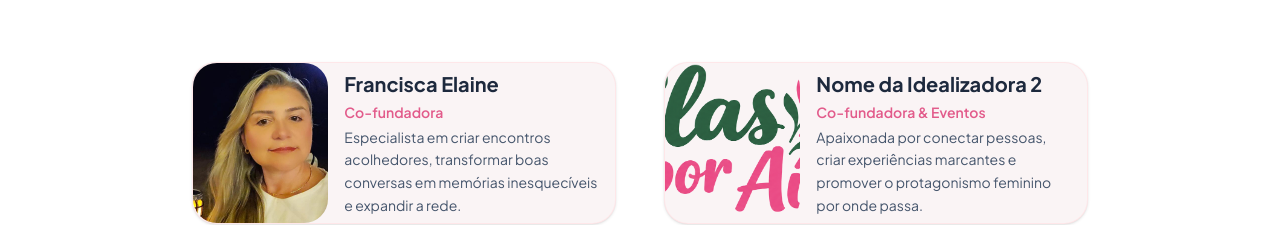
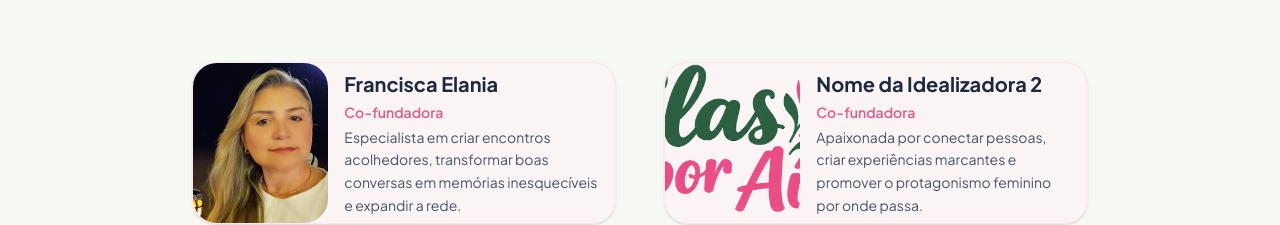
Before and after one commit to elasporai/elas-por-ai, a Next.js app: page / in a window 1280 px wide. Shown: the part 2296-2521 px from the top of the page. Built offline with nearby package versions, Linux system fonts and the light colour scheme.

Commit message:
atualiza seção funders

```diff
--- a/src/components/FoundersSection.tsx
+++ b/src/components/FoundersSection.tsx
@@ -9,14 +9,14 @@ interface Founder {
 
 const FOUNDERS: Founder[] = [
   {
-    name: "Francisca Elaine",
+    name: "Francisca Elania",
     role: "Co-fundadora",
     bio: "Especialista em criar encontros acolhedores, transformar boas conversas em memórias inesquecíveis e expandir a rede.",
     image: "/fa-member.jpeg",
   },
   {
     name: "Nome da Idealizadora 2",
-    role: "Co-fundadora & Eventos",
+    role: "Co-fundadora",
     bio: "Apaixonada por conectar pessoas, criar experiências marcantes e promover o protagonismo feminino por onde passa.",
     image: "/logo-floral.svg",
   },
@@ -26,7 +26,7 @@ export function FoundersSection() {
   return (
     <section
       id="idealizadoras"
-      className="py-16 md:py-24 bg-white border-t border-rose-100/50"
+      className="py-16 md:py-24 bg-green-200/10 border-t border-rose-100/50"
     >
       <div className="max-w-6xl mx-auto px-4 sm:px-6 lg:px-8">
         <div className="text-center max-w-2xl mx-auto mb-16 space-y-3">
```
